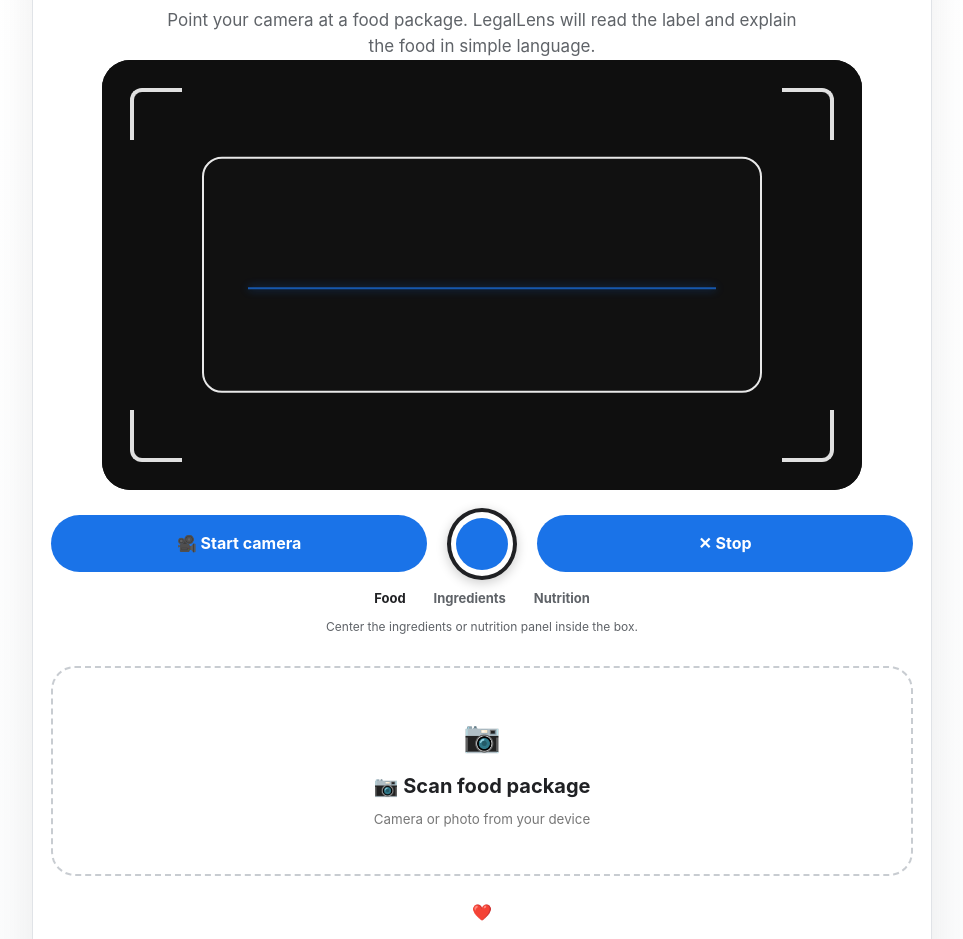
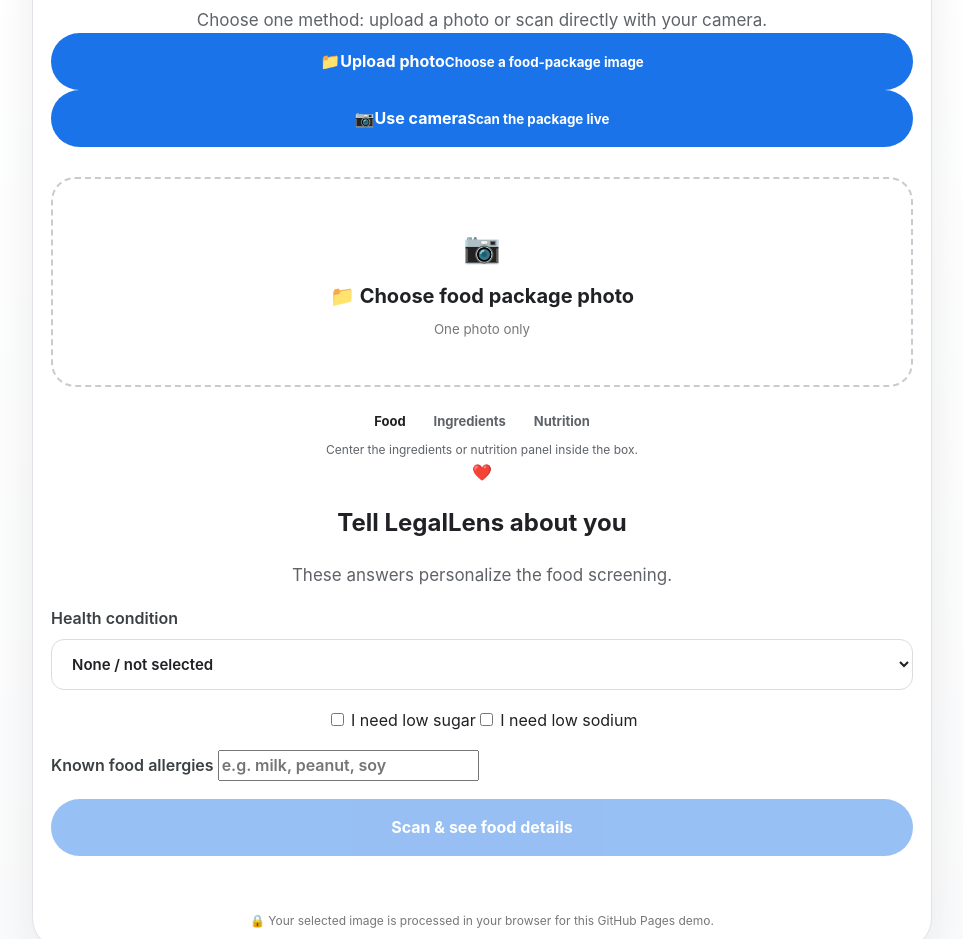
Before and after one commit to shubhamgyl000-ai/LegalLens, a website: page scan.html in a window 1280 px wide. Shown: the part 193-1132 px from the top of the page, without its empty margins (158-1121 px from the left). Drawn offline with nearby package versions, Linux system fonts and the light colour scheme; a script that the page names is missing.

Commit message:
Add upload-or-camera scan choice for food scanner

```diff
--- a/scan.html
+++ b/scan.html
@@ -16,22 +16,33 @@
 
 <section class="card scanner google-camera-shell">
 <h1>Scan a food label</h1>
-<p>Point your camera at a food package. LegalLens will read the label and explain the food in simple language.</p>
+<p>Choose one method: upload a photo or scan directly with your camera.</p>
 
+<div class="scan-choice">
+  <button type="button" id="uploadChoice" class="choice-card active-choice">📁<strong>Upload photo</strong><small>Choose a food-package image</small></button>
+  <button type="button" id="cameraChoice" class="choice-card">📷<strong>Use camera</strong><small>Scan the package live</small></button>
+</div>
+
+<div id="uploadPanel" class="scan-method-panel">
+<label class="upload">
+<input id="image" type="file" accept="image/*">
+<b>📁 Choose food package photo</b>
+<small>One photo only</small>
+</label>
+</div>
+
+<div id="cameraPanel" class="scan-method-panel hidden">
 <div class="lens-viewfinder" id="lensViewfinder"><video id="cameraVideo" autoplay playsinline muted></video><div class="viewfinder-overlay"><i class="corner tl"></i><i class="corner tr"></i><i class="corner bl"></i><i class="corner br"></i><div class="scan-target"></div></div></div>
 <div class="lens-camera-bar"><button type="button" id="openCamera" class="lens-secondary">🎥 Start camera</button><button type="button" id="captureCamera" class="lens-capture" aria-label="Capture food package"></button><button type="button" id="closeCamera" class="lens-secondary">✕ Stop</button></div>
+</div>
+
 <div class="lens-modes"><span class="active">Food</span><span>Ingredients</span><span>Nutrition</span></div>
 <p class="lens-tip">Center the ingredients or nutrition panel inside the box.</p>
-<label class="upload">
-<input id="image" type="file" accept="image/*" capture="environment">
-<b>📷 Scan food package</b>
-<small>Camera or photo from your device</small>
-</label>
 
 <section class="health-profile"><div class="profile-head"><span>❤️</span><div><h2>Tell LegalLens about you</h2><p>These answers personalize the food screening.</p></div></div><form id="healthForm"><label class="field">Health condition<select name="condition"><option value="">None / not selected</option><option value="diabetes">Diabetes</option><option value="hypertension">High blood pressure</option><option value="kidney">Kidney condition</option><option value="celiac">Gluten sensitivity / celiac disease</option><option value="sugar">Need to limit sugar</option></select></label><div class="profile-grid"><label class="check"><input type="checkbox" name="sugar_limit" value="yes"> I need low sugar</label><label class="check"><input type="checkbox" name="low_sodium" value="yes"> I need low sodium</label></div><label class="field">Known food allergies <input name="allergy" type="text" placeholder="e.g. milk, peanut, soy"></label></form></section>
 <button id="scanBtn" disabled>Scan & see food details</button>
 <div id="status" class="status"></div>
-<p class="privacy-note">🔒 Your selected image is processed in your browser for this GitHub Pages demo. It is not uploaded to the LegalLens server.</p>
+<p class="privacy-note">🔒 Your selected image is processed in your browser for this GitHub Pages demo.</p>
 </section>
 
 <section id="result" class="card hidden"></section>
@@ -39,6 +50,13 @@
 
 <script src="https://cdn.jsdelivr.net/npm/tesseract.js@5/dist/tesseract.min.js"></script>
 <script src="https://cdn.jsdelivr.net/npm/jspdf@2.5.1/dist/jspdf.umd.min.js"></script>
+<script>
+(() => {
+ const upload=document.getElementById("uploadChoice"), camera=document.getElementById("cameraChoice"), up=document.getElementById("uploadPanel"), cp=document.getElementById("cameraPanel");
+ upload.onclick=()=>{upload.classList.add("active-choice");camera.classList.remove("active-choice");up.classList.remove("hidden");cp.classList.add("hidden");};
+ camera.onclick=()=>{camera.classList.add("active-choice");upload.classList.remove("active-choice");up.classList.add("hidden");cp.classList.remove("hidden");};
+})();
+</script>
 <script src="js/app.js"></script>
 <script src="js/webcam.js"></script>
 <script src="js/package-details.js"></script>
```
